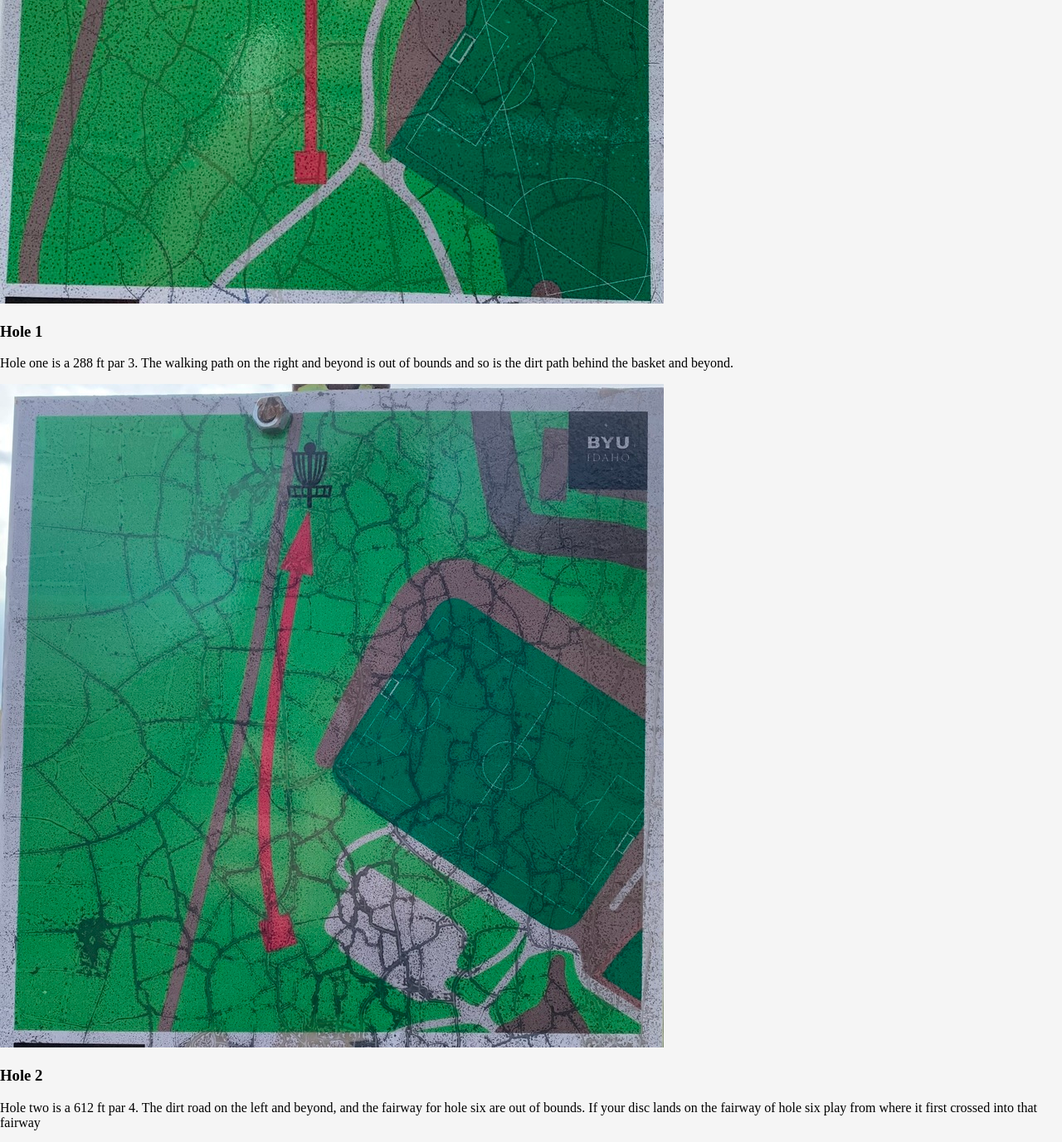
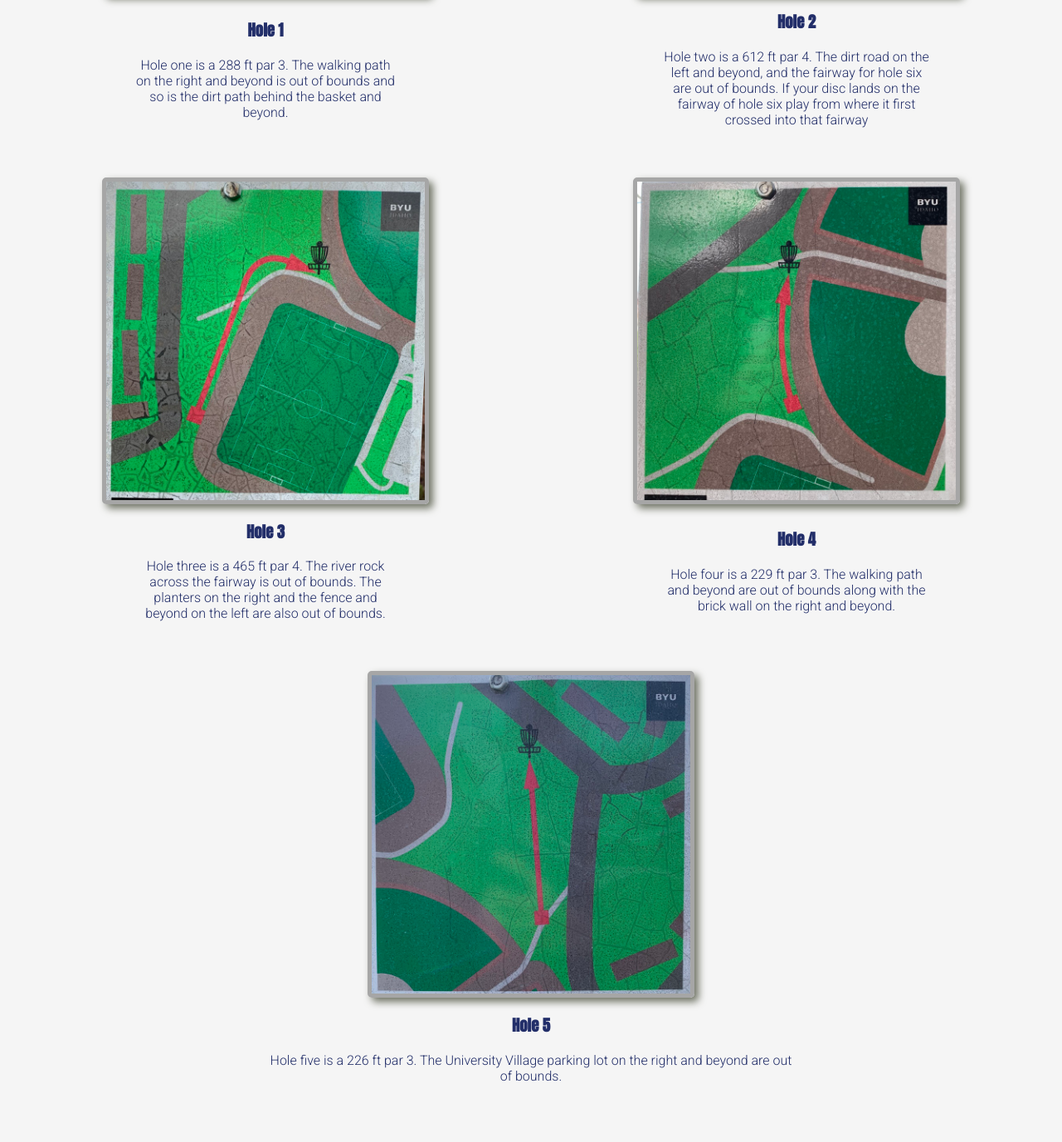
Before and after one commit to kobebowser/wdd130, a plain HTML site: page byuidgmap/holes1to5.html in a window 1280 px wide. Shown: the part 618-1995 px from the top of the page at 83% size. Drawn offline with Linux system fonts and the light colour scheme.

Commit message:
css updates

```diff
--- a/byuidgmap/styles/personalstyle.css
+++ b/byuidgmap/styles/personalstyle.css
@@ -98,3 +98,104 @@ footer a:hover {
     background-color: #a6a6a6;
     color: #A42212;
 }
+.holes1to5-grid {
+    display: grid;
+    grid-template-columns: 1fr 1fr;
+    align-items: center;
+}
+.holes1to5-title {
+    grid-column: 1/3;
+    font-family: Anton, sans-serif, serif;
+    text-align: center;
+    color: #222E69;
+    font-size: 2.5em;
+}
+.holeone {
+    grid-column: 1/2;
+    grid-row: 2/3;
+    width: 60%;
+    margin: 0 auto;
+    border: 5px solid #a6a6a6;
+    border-radius: 5px;
+    box-shadow: 5px 5px 10px #6f7364;
+}
+.holetwo {
+    grid-column: 2/3;
+    grid-row: 2/3;
+    width: 60%;
+    margin: 0 auto;
+    border: 5px solid #a6a6a6;
+    border-radius: 5px;
+    box-shadow: 5px 5px 10px #6f7364;
+}
+.holeonetext {
+    grid-column: 1/2;
+    grid-row: 3/4;
+    color: #222E69;
+    text-align: center;
+    padding: 0 25%;
+}
+.holetwotext {
+    grid-column: 2/3;
+    grid-row: 3/4;
+    color: #222E69;
+    text-align: center;
+    padding: 0 25%;
+}
+.holetext {
+    font-family: Roboto, sans-serif, serif;
+    color: #222E69;
+    margin-bottom: 60px;
+}
+.holetitle {
+    font-family: Anton, sans-serif, serif;
+    color: #222E69;
+}
+.holethree {
+    grid-column: 1/2;
+    grid-row: 4/5;
+    width: 60%;
+    margin: 0 auto;
+    border: 5px solid #a6a6a6;
+    border-radius: 5px;
+    box-shadow: 5px 5px 10px #6f7364;
+}
+.holefour {
+    grid-column: 2/3;
+    grid-row: 4/5;
+    width: 60%;
+    margin: 0 auto;
+    border: 5px solid #a6a6a6;
+    border-radius: 5px;
+    box-shadow: 5px 5px 10px #6f7364;
+}
+.holethreetext {
+    grid-column: 1/2;
+    grid-row: 5/6;
+    color: #222E69;
+    text-align: center;
+    padding: 0 25%;
+}
+.holefourtext {
+    grid-column: 2/3;
+    grid-row: 5/6;
+    color: #222E69;
+    text-align: center;
+    padding: 0 25%;
+}
+.holefive {
+    grid-column: 1/3;
+    grid-row: 6/7;
+    width: 30%;
+    margin: 0 auto;
+    border: 5px solid #a6a6a6;
+    border-radius: 5px;
+    box-shadow: 5px 5px 10px #6f7364;
+}
+.holefivetext {
+    grid-column: 1/3;
+    grid-row: 7/8;
+    color: #222E69;
+    text-align: center;
+    padding: 0 25%;
+}
```
